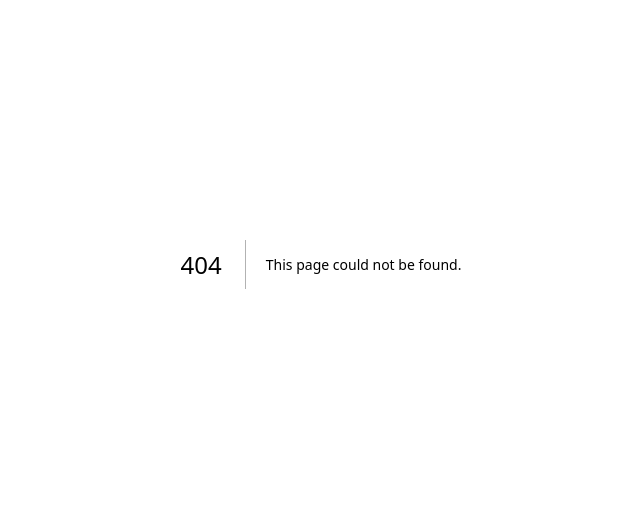
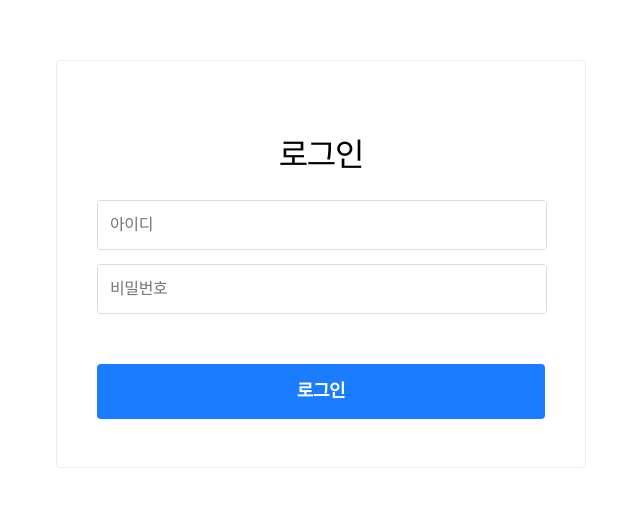
Before and after one commit to yoeubi/f-mart, a Next.js app in the folder apps/web/: page /signin in a window 1280 px wide. Before the commit this address had no page. Shown: the part 136-642 px from the top of the page, without its empty margins (319-959 px from the left). Built offline with nearby package versions, Linux system fonts and the light colour scheme.

Commit message:
feat: add ui

```diff
--- /dev/null
+++ b/apps/web/components/Button.tsx
@@ -0,0 +1,30 @@
+import styled from "@emotion/styled";
+import { ButtonHTMLAttributes } from "react";
+
+const PureButton = styled.button`
+  outline: none;
+  border: none;
+  border-radius: 4px;
+  width: 100%;
+  height: 55px;
+  font-size: 18px;
+  line-height: 24px;
+  letter-spacing: -0.4px;
+  font-weight: bold;
+  color: rgb(255, 255, 255);
+  background-color: rgb(26, 124, 255);
+  cursor: pointer;
+  &:disabled {
+    cursor: not-allowed;
+  }
+`;
+
+type ButtonProps = ButtonHTMLAttributes<HTMLButtonElement>;
+
+interface Props extends ButtonProps {}
+
+const Button = (props: Props) => {
+  return <PureButton {...props} />;
+};
+
+export default Button;
--- /dev/null
+++ b/apps/web/components/Center.tsx
@@ -0,0 +1,16 @@
+import styled from "@emotion/styled";
+import { PropsWithChildren } from "react";
+
+const PureCenter = styled.div`
+  display: flex;
+  justify-content: center;
+  align-items: center;
+  width: 100vw;
+  height: 100vh;
+`;
+
+const Center = (props: PropsWithChildren) => {
+  return <PureCenter {...props} />;
+};
+
+export default Center;
--- /dev/null
+++ b/apps/web/components/Form.tsx
@@ -0,0 +1,23 @@
+import styled from "@emotion/styled";
+import { FormEvent, FormHTMLAttributes } from "react";
+
+const PureForm = styled.form`
+  padding: 48px 40px;
+  width: 448px;
+  border: 1px solid rgb(236, 238, 242);
+  border-radius: 4px;
+`;
+
+type FormProps = FormHTMLAttributes<HTMLFormElement>;
+
+interface Props extends FormProps {}
+
+const Form = ({ onSubmit, ...rest }: Props) => {
+  const handleSubmit = (e: FormEvent<HTMLFormElement>) => {
+    e.preventDefault();
+    onSubmit?.(e);
+  };
+  return <PureForm {...rest} onSubmit={handleSubmit} />;
+};
+
+export default Form;
--- a/apps/web/components/Input.tsx
+++ b/apps/web/components/Input.tsx
@@ -1,15 +1,63 @@
-import { useRecoilState } from "recoil";
-import { nameState } from "../atoms";
+import styled from "@emotion/styled";
+import { InputHTMLAttributes } from "react";
 
-const Input = () => {
-  const [name, setName] = useRecoilState(nameState);
+const InputWrap = styled.div`
+  width: 100%;
+`;
+
+const Label = styled.label`
+  display: block;
+  width: 100%;
+  background: rgb(255, 255, 255);
+  border: 1px solid rgb(215, 219, 230);
+  border-radius: 4px;
+  overflow: hidden;
+  &:focus-within {
+    border-color: rgb(26, 124, 255);
+  }
+`;
+
+const PureInput = styled.input`
+  box-sizing: border-box;
+  color: rgb(33, 35, 41);
+  width: 100%;
+  padding: 12px;
+  font-size: 16px;
+  line-height: 24px;
+  letter-spacing: -0.4px;
+  outline: none;
+  border: none;
+`;
+
+const Message = styled.div`
+  margin-top: 4px;
+  font-size: 12px;
+  line-height: 20px;
+  letter-spacing: -0.2px;
+`;
+
+type InputProps = InputHTMLAttributes<HTMLInputElement>;
+
+interface Props extends InputProps {
+  error?: boolean;
+  message?: {
+    error?: string;
+    helper?: string;
+  };
+}
+
+const Input = ({ error, message, style, ...rest }: Props) => {
   return (
-    <input
-      data-testid="name_input"
-      type="text"
-      value={name}
-      onChange={(event) => setName(event.target.value)}
-    />
+    <InputWrap style={style}>
+      <Label style={{ borderColor: error ? " rgb(244, 84, 82)" : "" }}>
+        <PureInput {...rest} />
+      </Label>
+      {error && (
+        <Message style={{ color: message?.error ? " rgb(244, 84, 82)" : "" }}>
+          {message?.error ? message.error : message?.helper}
+        </Message>
+      )}
+    </InputWrap>
   );
 };
 
--- /dev/null
+++ b/apps/web/components/Title.tsx
@@ -0,0 +1,18 @@
+import styled from "@emotion/styled";
+import { PropsWithChildren } from "react";
+
+const PureTitle = styled.h1`
+  font-weight: 500 !important;
+  font-size: 32px;
+  line-height: 48px;
+  letter-spacing: -1.2px;
+  text-align: center;
+`;
+
+interface Props {}
+
+const Title = (props: PropsWithChildren<Props>) => {
+  return <PureTitle {...props} />;
+};
+
+export default Title;
--- a/apps/web/pages/_app.tsx
+++ b/apps/web/pages/_app.tsx
@@ -1,6 +1,8 @@
+import { Global } from "@emotion/react";
 import type { AppProps } from "next/app";
 import { QueryClient, QueryClientProvider } from "react-query";
 import { RecoilRoot } from "recoil";
+import { GlobalStyle } from "../style";
 
 const queryClient = new QueryClient();
 
@@ -8,6 +10,7 @@ const MyApp = ({ Component, pageProps }: AppProps) => {
   return (
     <QueryClientProvider client={queryClient}>
       <RecoilRoot>
+        <Global styles={GlobalStyle} />
         <Component {...pageProps} />
       </RecoilRoot>
     </QueryClientProvider>
--- /dev/null
+++ b/apps/web/pages/signin.tsx
@@ -0,0 +1,28 @@
+import Button from "../components/Button";
+import Center from "../components/Center";
+import Form from "../components/Form";
+import Input from "../components/Input";
+import Title from "../components/Title";
+
+const SignIn = () => {
+  return (
+    <Center>
+      <Form>
+        <Title>로그인</Title>
+        <Input
+          placeholder="아이디"
+          message={{ error: "아이디를 입력해주세요." }}
+        />
+        <Input
+          type="password"
+          placeholder="비밀번호"
+          message={{ error: "비밀번호를 입력해주세요." }}
+          style={{ marginTop: "14px" }}
+        />
+        <Button style={{ marginTop: "50px" }}>로그인</Button>
+      </Form>
+    </Center>
+  );
+};
+
+export default SignIn;
--- /dev/null
+++ b/apps/web/style/index.tsx
@@ -0,0 +1,8 @@
+import { css } from "@emotion/react";
+
+export const GlobalStyle = css`
+  body {
+    margin: 0;
+    padding: 0;
+  }
+`;
```
Also changed, not shown: apps/web/pages/signup.tsx (added, +28 -0 lines).
